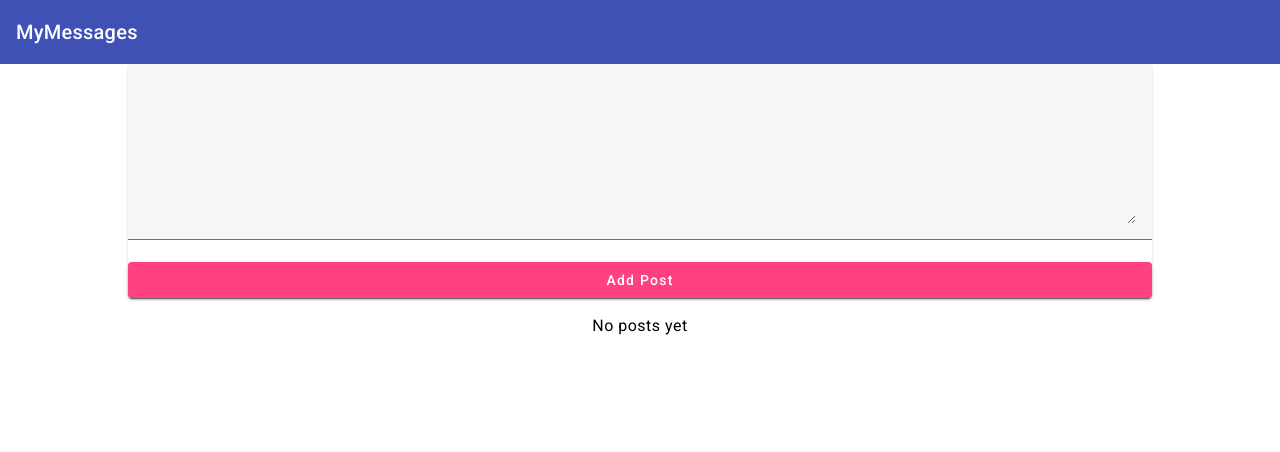
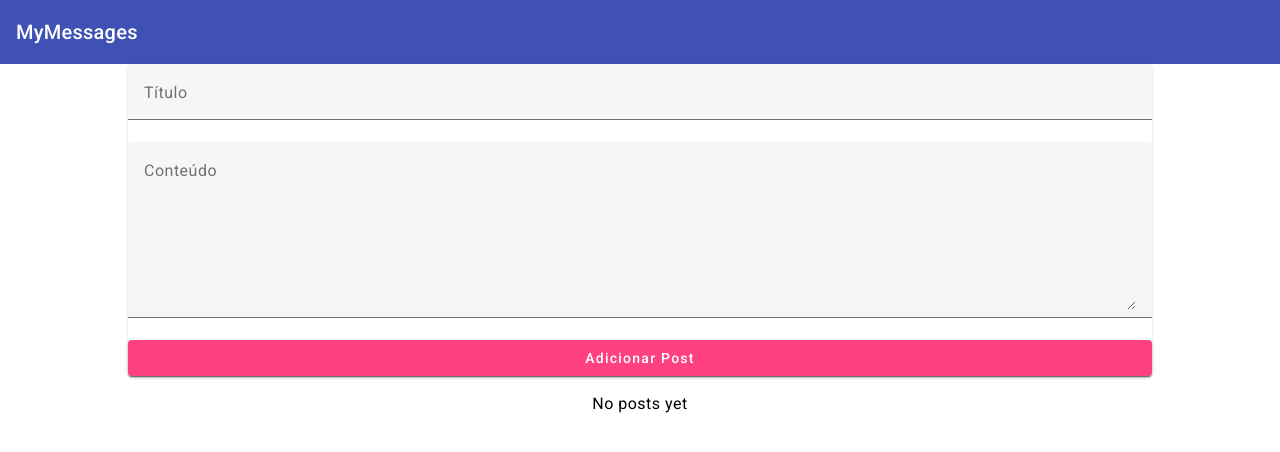
Before and after one commit to Ynacif31/angular-course, an Angular app: page / in a window 1280 px wide. Shown: the top 452 px of the page. Built offline with nearby package versions, Linux system fonts and the light colour scheme.

Commit message:
Creating Posts with property & event binding

```diff
--- a/src/app/app.component.html
+++ b/src/app/app.component.html
@@ -1,5 +1,5 @@
 <app-header></app-header>
 <main>
-    <app-post-create></app-post-create>
-    <app-post-list></app-post-list>
+    <app-post-create (postCreated)="onPostAdded($event)"></app-post-create>
+    <app-post-list [posts]="storedPosts"></app-post-list>
 </main>
--- a/src/app/app.component.ts
+++ b/src/app/app.component.ts
@@ -1,4 +1,5 @@
 import { Component } from '@angular/core';
+import { Post } from './posts/post-list/post-list.component';
 
 @Component({
   selector: 'app-root',
@@ -7,5 +8,9 @@ import { Component } from '@angular/core';
   standalone: false
 })
 export class AppComponent {
-  title = 'app';
+  storedPosts: Post[] = [];
+
+  onPostAdded(post: Post): void {
+    this.storedPosts.push(post);
+  }
 }
--- a/src/app/posts/post-create/post-create.component.html
+++ b/src/app/posts/post-create/post-create.component.html
@@ -1,6 +1,11 @@
 <mat-card>
     <mat-form-field>
-        <textarea matInput rows="6" [(ngModel)]="enteredValue"></textarea>
+        <mat-label>Título</mat-label>
+        <input matInput placeholder="Digite o título" [(ngModel)]="enteredTitle">
     </mat-form-field>
-    <button mat-raised-button color="accent" (click)="onAddPost()">Add Post</button>
+    <mat-form-field>
+        <mat-label>Conteúdo</mat-label>
+        <textarea matInput rows="6" placeholder="Digite o conteúdo" [(ngModel)]="enteredContent"></textarea>
+    </mat-form-field>
+    <button mat-raised-button color="accent" (click)="onAddPost()">Adicionar Post</button>
 </mat-card>
--- a/src/app/posts/post-create/post-create.component.ts
+++ b/src/app/posts/post-create/post-create.component.ts
@@ -1,9 +1,14 @@
-import { Component } from "@angular/core";
+import { Component, Output, EventEmitter } from "@angular/core";
 import { FormsModule } from '@angular/forms';
 import { MatInputModule } from '@angular/material/input';
 import { MatCardModule } from '@angular/material/card';
 import { MatButtonModule } from '@angular/material/button';
 import { BrowserAnimationsModule } from '@angular/platform-browser/animations';
+
+interface Post {
+  title: string;
+  content: string;
+}
 
 @Component({
     selector: 'app-post-create',
@@ -19,11 +24,18 @@ import { BrowserAnimationsModule } from '@angular/platform-browser/animations';
     ]
 })
 export class PostCreateComponent {
+    enteredContent = '';
+    enteredTitle = '';
 
-    enteredValue = '';
-    newPost = 'NO CONTENT';
+    @Output() postCreated = new EventEmitter<Post>();
 
-    onAddPost() {
-        this.newPost = this.enteredValue;
+    onAddPost(): void {
+        const post: Post = {
+            title: this.enteredTitle,
+            content: this.enteredContent
+        };
+        this.postCreated.emit(post);
+        this.enteredTitle = '';
+        this.enteredContent = '';
     }
 }
--- a/src/app/posts/post-list/post-list.component.html
+++ b/src/app/posts/post-list/post-list.component.html
@@ -1,9 +1,9 @@
 <mat-accordion multi="true" *ngIf="posts.length > 0">
     <mat-expansion-panel *ngFor="let post of posts">
         <mat-expansion-panel-header>
-           <!-- {{ post.title }} -->
+            {{ post.title }}
         </mat-expansion-panel-header>
-        <!-- {{ post.content }} -->
+        {{ post.content }}
     </mat-expansion-panel>
 </mat-accordion>
 <p class="info-text mat-body-1" *ngIf="posts.length <= 0">No posts yet</p>
--- a/src/app/posts/post-list/post-list.component.ts
+++ b/src/app/posts/post-list/post-list.component.ts
@@ -1,6 +1,11 @@
-import { Component } from '@angular/core';
+import { Component, Input } from '@angular/core';
 import { MatExpansionModule } from '@angular/material/expansion';
 import { CommonModule } from '@angular/common';
+
+export interface Post {
+  title: string;
+  content: string;
+}
 
 @Component({
     selector: 'app-post-list',
@@ -13,10 +18,10 @@ import { CommonModule } from '@angular/common';
     ]
 })
 export class PostListComponent {
+    @Input() posts: Post[] = [];
    //posts = [
         //{ title: 'First Post', content: 'This is the first post' },
         //{ title: 'Second Post', content: 'This is the second post' },
         //{ title: 'Third Post', content: 'This is the third post' }
     //];
-    posts = [];
 }
```
